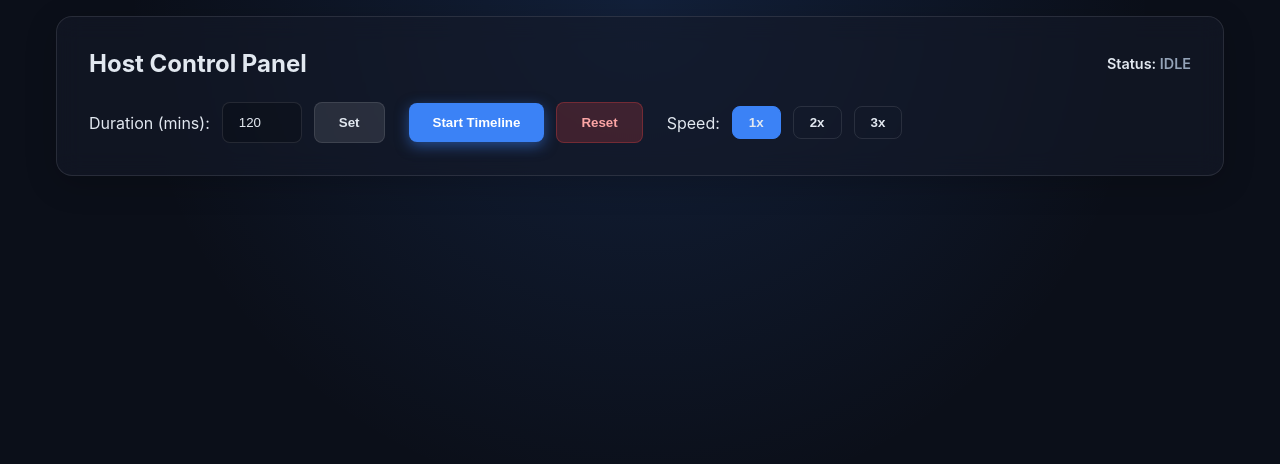
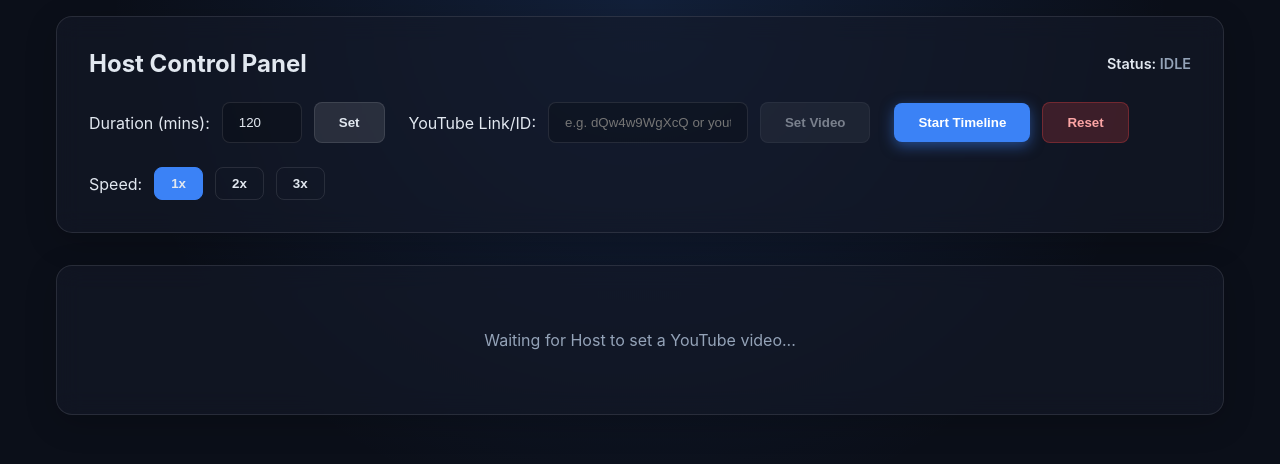
Before and after one commit to andrewdu0805/timeline-app, a React app in the folder frontend/: page / in a window 1280 px wide. Both pictures are taken after typing "Sample" into the empty fields and a click on the button "Create as Host". Shown: the top 464 px of the page. Built offline with nearby package versions, Linux system fonts and the light colour scheme; no server answers; the HTML template or start-up script is replaced by a standard one.

Commit message:
Add files via upload

```diff
--- a/frontend/package.json
+++ b/frontend/package.json
@@ -12,6 +12,7 @@
   "dependencies": {
     "react": "^19.2.7",
     "react-dom": "^19.2.7",
+    "react-youtube": "^10.1.0",
     "socket.io-client": "^4.8.3"
   },
   "devDependencies": {
--- a/frontend/src/components/GuestScreen.jsx
+++ b/frontend/src/components/GuestScreen.jsx
@@ -1,5 +1,6 @@
 import React, { useState } from 'react';
 import Timeline from './Timeline';
+import VideoPlayer from './VideoPlayer';
 
 const GuestScreen = ({ socket, state, guestName }) => {
   const [clickEffect, setClickEffect] = useState(null);
@@ -23,6 +24,8 @@ const GuestScreen = ({ socket, state, guestName }) => {
         </div>
       </div>
 
+      <VideoPlayer videoId={state.videoId} state={state} />
+
       <Timeline
         state={state}
         guestName={guestName}
--- a/frontend/src/components/HostScreen.jsx
+++ b/frontend/src/components/HostScreen.jsx
@@ -1,11 +1,24 @@
 import React, { useState } from 'react';
 import Timeline from './Timeline';
+import VideoPlayer from './VideoPlayer';
 
 const HostScreen = ({ socket, state }) => {
   const [durationInput, setDurationInput] = useState(state.durationMinutes);
+  const [videoUrlInput, setVideoUrlInput] = useState('');
 
   const handleSetDuration = () => {
     socket.emit('set_duration', Number(durationInput));
+  };
+
+  const handleSetVideo = () => {
+    // Extract video ID from URL or just use it directly
+    let id = videoUrlInput;
+    const match = videoUrlInput.match(/(?:v=|\/)([0-9A-Za-z_-]{11}).*/);
+    if (match && match[1]) {
+      id = match[1];
+    }
+    socket.emit('set_video_id', id);
+    setVideoUrlInput(''); // clear input after setting
   };
 
   const handleStart = () => {
@@ -50,6 +63,26 @@ const HostScreen = ({ socket, state }) => {
           </div>
 
           <div className="control-group">
+            <label>YouTube Link/ID:</label>
+            <input
+              type="text"
+              value={videoUrlInput}
+              onChange={(e) => setVideoUrlInput(e.target.value)}
+              placeholder="e.g. dQw4w9WgXcQ or youtube url"
+              disabled={state.status !== 'idle'}
+              className="glass-input"
+              style={{ width: '200px' }}
+            />
+            <button
+              className="btn btn-secondary"
+              onClick={handleSetVideo}
+              disabled={state.status !== 'idle' || !videoUrlInput}
+            >
+              Set Video
+            </button>
+          </div>
+
+          <div className="control-group">
             <button
               className="btn btn-primary start-btn"
               onClick={handleStart}
@@ -81,6 +114,9 @@ const HostScreen = ({ socket, state }) => {
         </div>
       </div>
 
+      {/* Video Player */}
+      <VideoPlayer videoId={state.videoId} state={state} />
+
       {/* Timeline View for Host (Read Only) */}
       <Timeline state={state} isHost={true} />
 
--- /dev/null
+++ b/frontend/src/components/VideoPlayer.jsx
@@ -0,0 +1,100 @@
+import React, { useRef, useEffect } from 'react';
+import YouTube from 'react-youtube';
+
+const VideoPlayer = ({ videoId, state }) => {
+  const playerRef = useRef(null);
+  const latestTimeRef = useRef(state.elapsedTimeMs);
+
+  useEffect(() => {
+    latestTimeRef.current = state.elapsedTimeMs;
+  }, [state.elapsedTimeMs]);
+
+  const syncPlayer = () => {
+    if (!playerRef.current || !videoId) return;
+
+    const player = playerRef.current;
+
+    try {
+      player.setPlaybackRate(state.speed);
+
+      if (state.status === 'running') {
+        const currentVideoTime = player.getCurrentTime() || 0;
+        const expectedTime = latestTimeRef.current / 1000;
+
+        if (Math.abs(currentVideoTime - expectedTime) > 2) {
+          player.seekTo(expectedTime, true);
+        }
+        player.playVideo();
+      } else if (state.status === 'idle') {
+        player.seekTo(0, true);
+        player.pauseVideo();
+      } else if (state.status === 'finished') {
+        player.pauseVideo();
+      }
+    } catch (e) {
+      console.warn('YouTube Player API not ready yet', e);
+    }
+  };
+
+  const onReady = (event) => {
+    playerRef.current = event.target;
+    syncPlayer();
+  };
+
+  // Sync on major state changes
+  useEffect(() => {
+    syncPlayer();
+  }, [state.status, state.speed, videoId]);
+
+  // Periodic check to prevent drifting (e.g. if video buffers)
+  useEffect(() => {
+    const interval = setInterval(() => {
+      if (state.status === 'running' && playerRef.current) {
+         const expectedTime = latestTimeRef.current / 1000;
+         const player = playerRef.current;
+         try {
+           const currentVideoTime = player.getCurrentTime() || 0;
+           // If we drift by more than 2 seconds, force a sync
+           if (Math.abs(currentVideoTime - expectedTime) > 2) {
+             player.seekTo(expectedTime, true);
+             player.playVideo();
+           }
+         } catch(e) {}
+      }
+    }, 2000);
+    return () => clearInterval(interval);
+  }, [state.status]);
+
+  const opts = {
+    height: '100%',
+    width: '100%',
+    playerVars: {
+      autoplay: 0,
+      controls: 0, // hide controls to enforce sync
+      disablekb: 1, // disable keyboard controls
+      rel: 0,
+      modestbranding: 1
+    },
+  };
+
+  if (!videoId) {
+    return (
+      <div className="video-player-placeholder glass-panel">
+        <p>Waiting for Host to set a YouTube video...</p>
+      </div>
+    );
+  }
+
+  return (
+    <div className="video-player-container">
+      <YouTube
+        videoId={videoId}
+        opts={opts}
+        onReady={onReady}
+        className="youtube-iframe"
+      />
+    </div>
+  );
+};
+
+export default VideoPlayer;
--- a/frontend/src/index.css
+++ b/frontend/src/index.css
@@ -498,3 +498,30 @@ body {
   .area-hint { font-size: 1.5rem; }
   .marker-label { transform: scale(0.8); }
 }
+
+/* Video Player */
+.video-player-container {
+  width: 100%;
+  aspect-ratio: 16 / 9;
+  max-height: 40vh;
+  margin-bottom: 1rem;
+  border-radius: var(--radius-lg);
+  overflow: hidden;
+  border: 1px solid var(--panel-border);
+  background: black;
+  display: flex;
+  justify-content: center;
+}
+.youtube-iframe iframe, .youtube-iframe {
+  width: 100%;
+  height: 100%;
+}
+.video-player-placeholder {
+  width: 100%;
+  height: 150px;
+  display: flex;
+  align-items: center;
+  justify-content: center;
+  margin-bottom: 1rem;
+  color: var(--text-secondary);
+}
```
Also changed, not shown: 2 other files (tests, documents, lock files or other folders).
